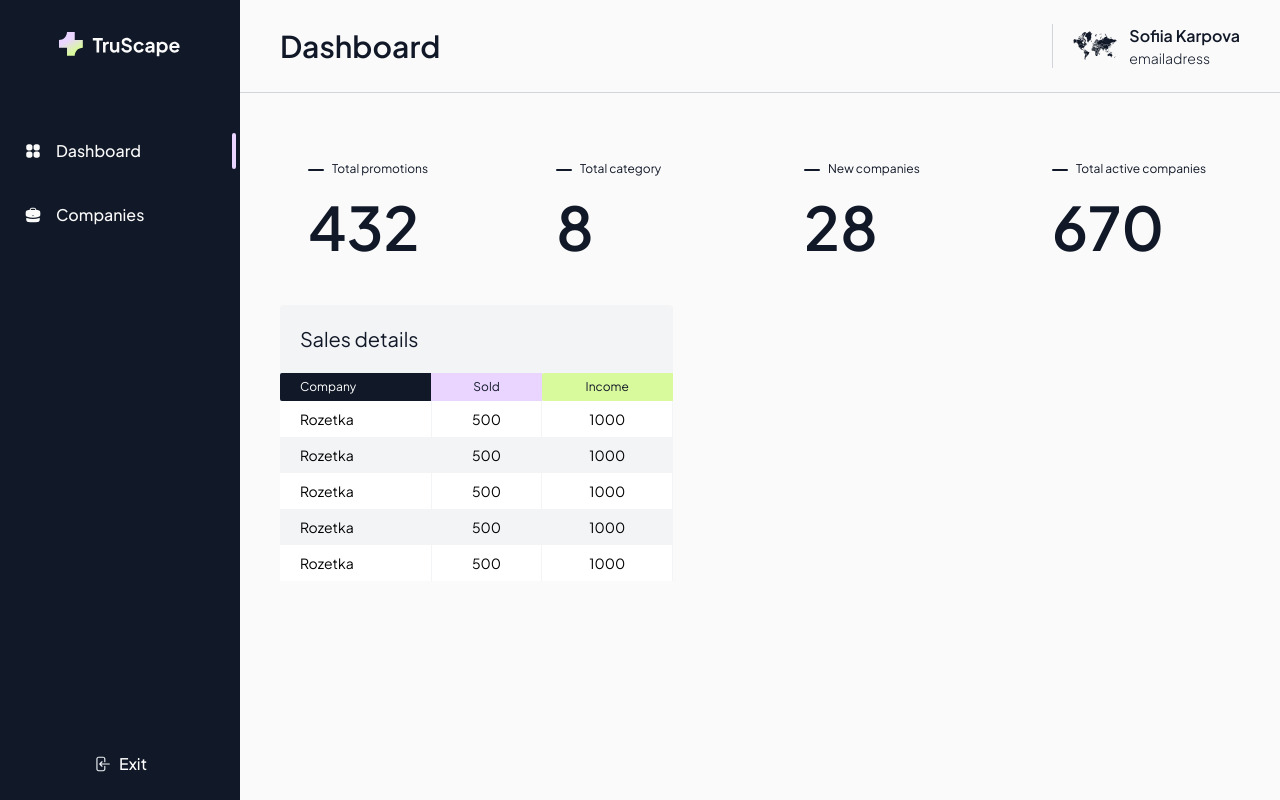
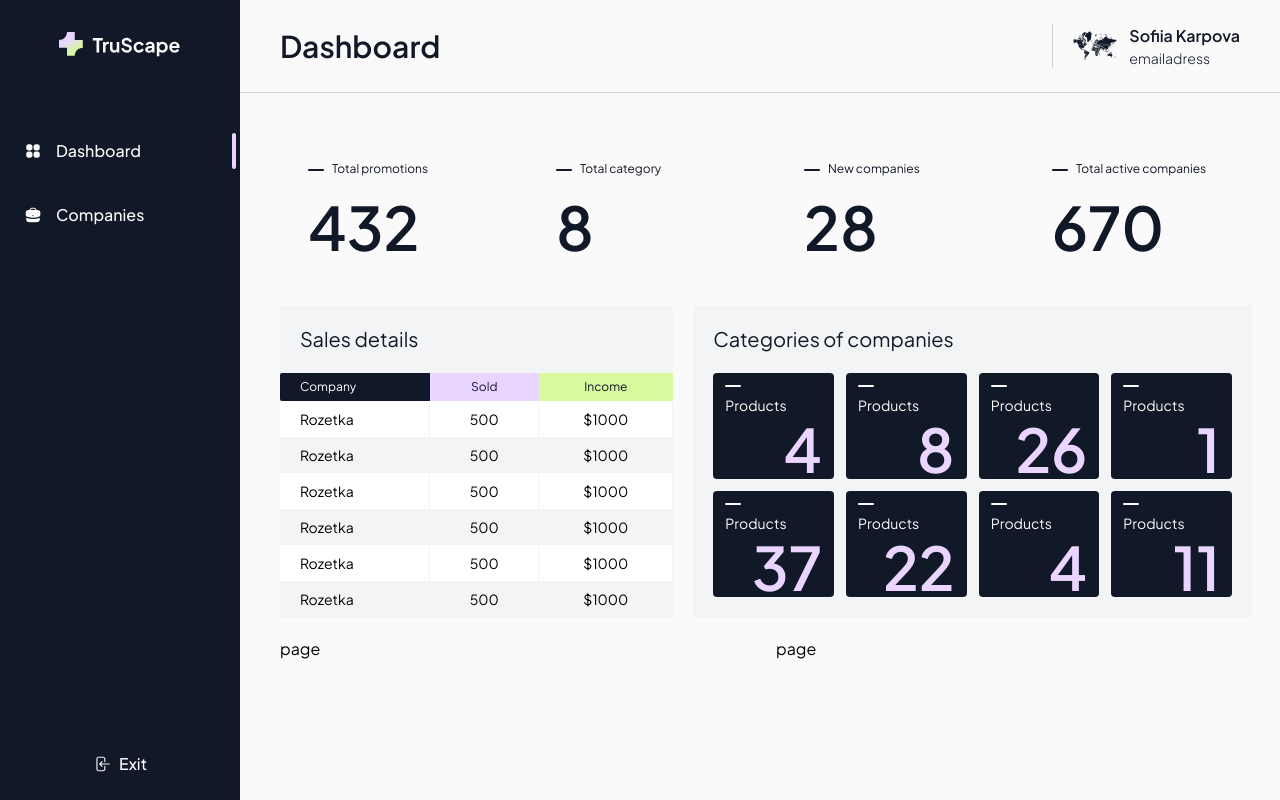
Before and after one commit to sofiialives/next-crm, a Next.js app: page /dashboard in a window 1280 px wide. Built offline with nearby package versions, Linux system fonts and the light colour scheme.

Commit message:
categories

```diff
--- /dev/null
+++ b/src/app/(admin)/dashboard/@categories/page.tsx
@@ -0,0 +1,34 @@
+import DashboardItem from "@/components/Dashboard/DashboardItem";
+import StatCard, { StatCardType } from "@/components/Dashboard/StatCard";
+import React from "react";
+
+interface CategoriesProps {}
+
+export default function Categories({}: CategoriesProps) {
+  const categories = [
+    { title: "Products", number: "4" },
+    { title: "Products", number: "8" },
+    { title: "Products", number: "26" },
+    { title: "Products", number: "1" },
+    { title: "Products", number: "37" },
+    { title: "Products", number: "22" },
+    { title: "Products", number: "4" },
+    { title: "Products", number: "11" },
+  ];
+  return (
+    <DashboardItem title="Categories of companies">
+      <ul className="grid grid-cols-12 gap-3 px-5 pb-5">
+        {categories.map((category, index) => (
+          <li key={index} className="col-span-3 ">
+            <StatCard
+              id={index}
+              title={category.title}
+              number={category.number}
+              type={StatCardType.Dark}
+            />
+          </li>
+        ))}
+      </ul>
+    </DashboardItem>
+  );
+}
--- a/src/app/(admin)/dashboard/@categories/pages.tsx
+++ /dev/null
@@ -1,7 +0,0 @@
-import React from "react";
-
-interface CategoriesProps {}
-
-export default function Categories({}: CategoriesProps) {
-  return <div>pages</div>;
-}
--- a/src/app/(admin)/dashboard/@sales/page.tsx
+++ b/src/app/(admin)/dashboard/@sales/page.tsx
@@ -8,11 +8,12 @@ interface SalesProps {}
 
 export default function Sales({}: SalesProps) {
   const companies = [
-    { title: "Rozetka", sold: "500", income: "1000" },
-    { title: "Rozetka", sold: "500", income: "1000" },
-    { title: "Rozetka", sold: "500", income: "1000" },
-    { title: "Rozetka", sold: "500", income: "1000" },
-    { title: "Rozetka", sold: "500", income: "1000" },
+    { title: "Rozetka", sold: "500", income: "$1000" },
+    { title: "Rozetka", sold: "500", income: "$1000" },
+    { title: "Rozetka", sold: "500", income: "$1000" },
+    { title: "Rozetka", sold: "500", income: "$1000" },
+    { title: "Rozetka", sold: "500", income: "$1000" },
+    { title: "Rozetka", sold: "500", income: "$1000" },
   ];
   return (
     <DashboardItem title="Sales details">
--- a/src/app/(admin)/dashboard/layout.tsx
+++ b/src/app/(admin)/dashboard/layout.tsx
@@ -23,9 +23,9 @@ export default function Layout({
       <main className="grid grid-cols-12 gap-5 py-10 pl-10 pr-7">
         <div className="col-span-12">{stats}</div>
         <div className="col-span-5">{sales}</div>
-        {/* <div className="col-span-7">{categories}</div> */}
-        {/* <div className="col-span-6">{countries}</div> */}
-        {/* <div className="col-span-6">{promotions}</div>  */}
+        <div className="col-span-7">{categories}</div>
+        <div className="col-span-6">{countries}</div>
+        <div className="col-span-6">{promotions}</div>
       </main>
     </div>
   );
--- a/src/components/Dashboard/StatCard.tsx
+++ b/src/components/Dashboard/StatCard.tsx
@@ -19,7 +19,7 @@ export default function StatCard({ title, number, type, id }: StatCardProps) {
       className={clsx(
         "rounded",
         type === StatCardType.Dark &&
-          `pt-3 px-3 bg-gray-900 od:text-purple-200 even:text-lime-200 text-right `,
+          "pt-3 px-3 bg-gray-900 odd:text-purple-200 even:text-lime-200 text-right",
         type === StatCardType.Gradient &&
           `p-7 bg-[url('/images/mesh-gradient-${
             id + 1
```
